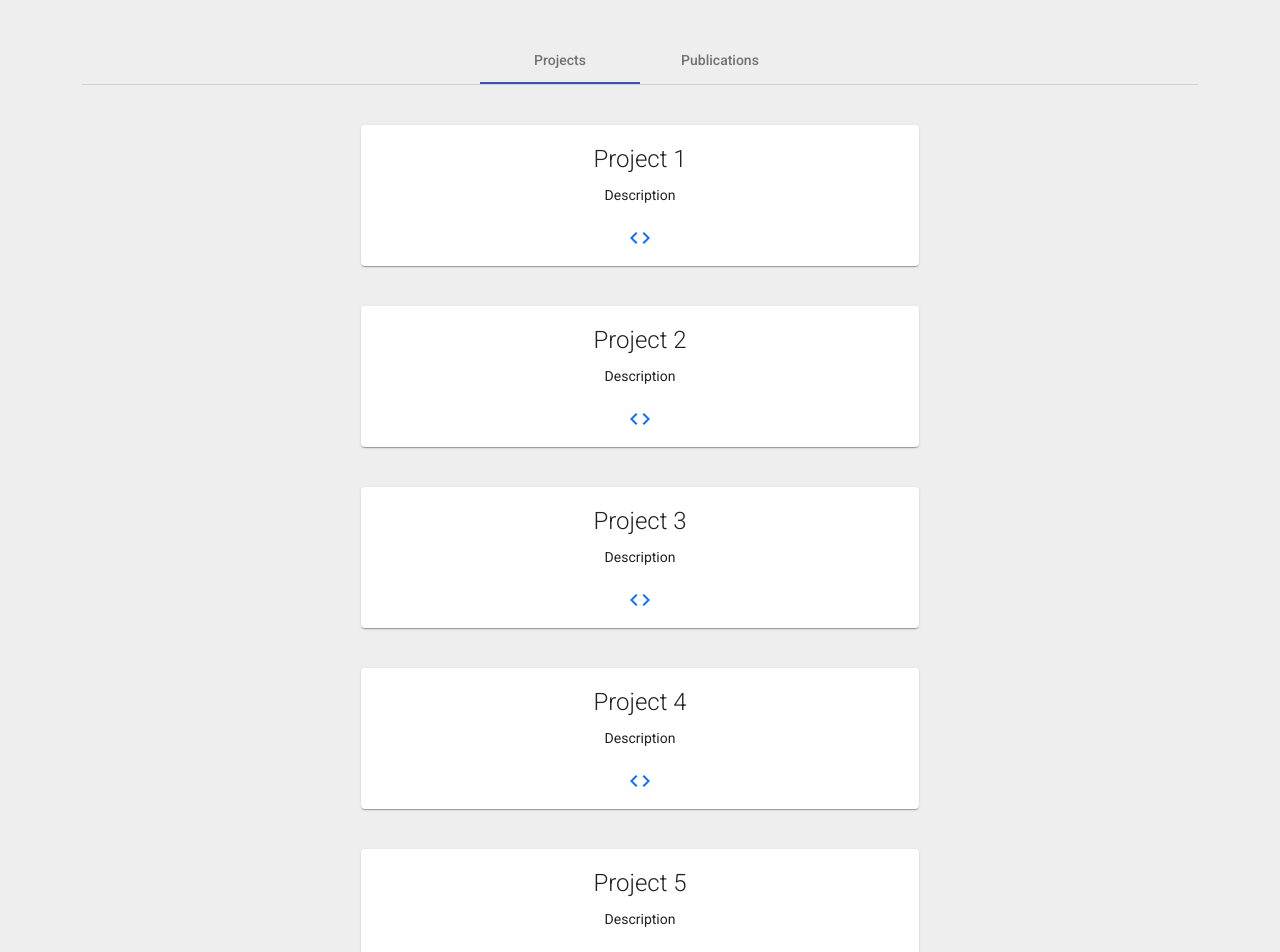
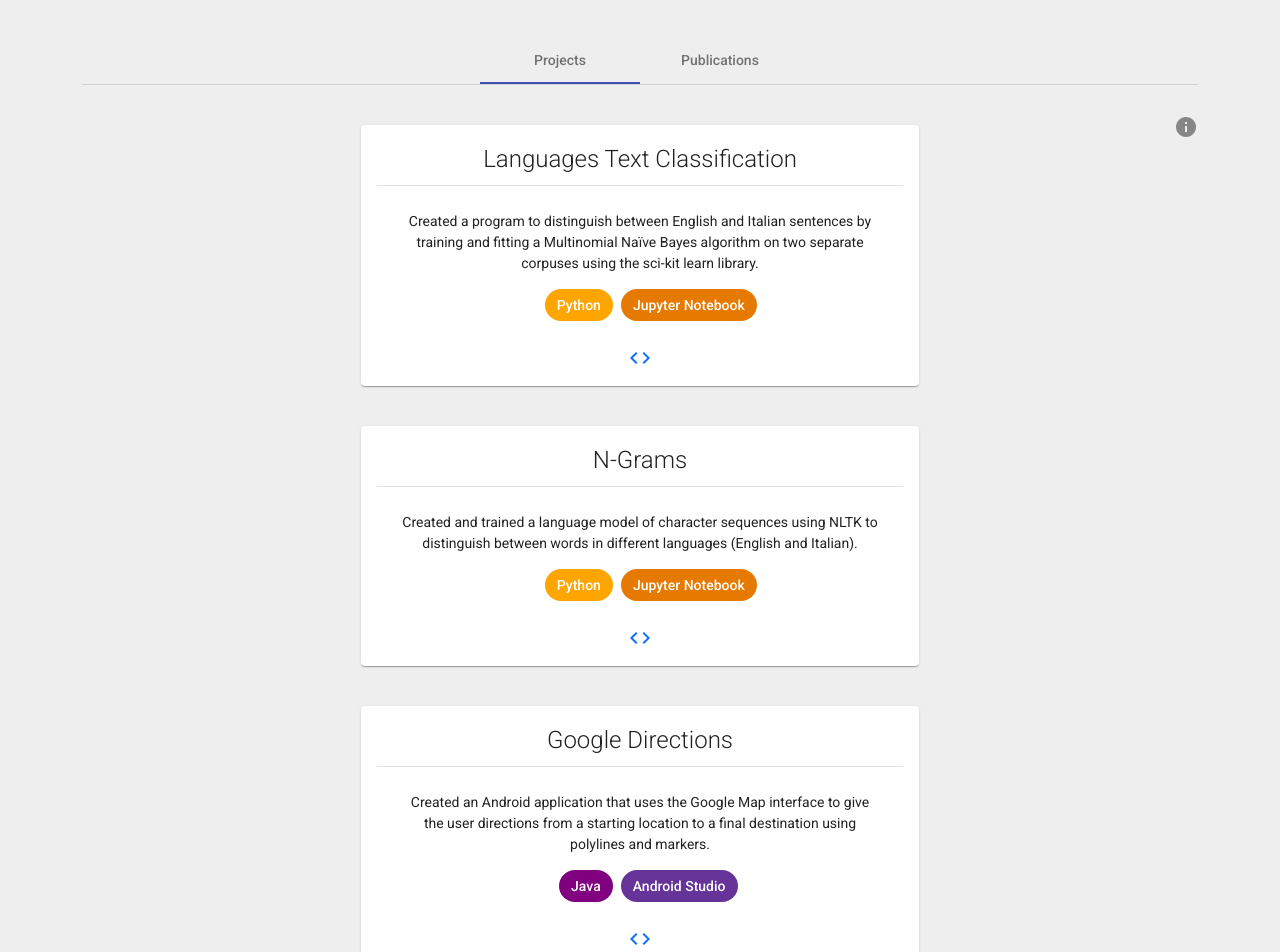
Before and after one commit to abenedi4/abenedi4.github.io, an Angular app: page /projects in a window 1280 px wide. Shown: the part 80-1032 px from the top of the page. Built offline with nearby package versions, Linux system fonts and the light colour scheme.

Commit message:
Finished projects section

```diff
--- a/src/app/projects/projects.component.css
+++ b/src/app/projects/projects.component.css
@@ -8,3 +8,50 @@ mat-card-title {
     font-size: x-large;
     font-weight: lighter;
 }
+
+.pad {
+    padding: 25px 0;
+    margin: 0 25px;
+}
+
+.chip-orng {
+    background-color: orange;
+    color: white;
+    border-radius: 15px;
+    padding: 8px;
+    width: inherit;
+    height: inherit;
+    margin: 2px;
+    white-space: nowrap;
+}
+
+.chip-orng:hover{
+    background-color: rgb(204, 133, 2);
+    color: rgb(218, 218, 218);
+}
+
+.chip-blue {
+    background-color: dodgerblue;
+    color: white;
+    border-radius: 15px;
+    padding: 8px;
+    width: inherit;
+    height: inherit;
+}
+
+.chip-blue:hover{
+    background-color: rgb(13, 105, 197);
+    color: rgb(218, 218, 218);
+}
+
+.icon {
+    margin-top: 30px;
+    color: rgb(31, 31, 31);
+    opacity: 50%;
+    float:right;
+    cursor: default;
+}
+
+.icon:hover{
+    opacity: 100%;
+}
--- a/src/app/projects/projects.component.html
+++ b/src/app/projects/projects.component.html
@@ -4,52 +4,33 @@
         <div class="col" style="text-align: center;">
 
             <mat-tab-group mat-align-tabs="center">
+
                 <mat-tab label="Projects">
-
-                    <mat-card>
-                        <mat-card-title>Project 1</mat-card-title>
+                    <span class="material-icons icon"
+                    matTooltip="This is not a comphrehensive list. More coding examples can be found on my Github page.">
+                        info
+                        </span>
+                    <mat-card style="text-align: center;">
+                        <mat-card-title>Languages Text Classification</mat-card-title>
                         <mat-card-content>
-                            <div>
-                            Description
+                            <span style="width: inherit">
+                                <mat-divider></mat-divider>
+                            </span>
+                            <div class="pad">
+                                Created a program to distinguish between English and Italian sentences by training and fitting a Multinomial Naïve
+                                Bayes algorithm on two separate corpuses using the sci-kit learn library.
+                                <br>
+                                <div style="justify-content: center; text-align: center; padding-left: 30%; padding-top: 15px;">
+                                    <mat-chip-list aria-orientation="">
+                                        <mat-chip style="background-color:orange; color:white">Python</mat-chip>
+                                        <mat-chip style="background-color:rgb(230, 122, 0); color:white">Jupyter Notebook</mat-chip>
+                                    </mat-chip-list>
+                                </div>
                             </div>
                             <div>
-                                <a href="https://github.com/abenedi4" target="_blank" matTooltip="Project Code"
+                                <a href="https://github.com/abenedi4/Natural-Language-Processing/blob/master/Text%20Classification/Module%205%20Assignment.ipynb" target="_blank" matTooltip="Project Code"
                                 aria-label="Link to Code">
-                                    <span class="material-icons" style="padding-top: 20px;">
-                                        code
-                                    </span>
-                                </a>
-                            </div>
-                        </mat-card-content>
-                    </mat-card>
-
-                    <mat-card>
-                        <mat-card-title>Project 2</mat-card-title>
-                        <mat-card-content>
-                            <div>
-                            Description
-                            </div>
-                            <div>
-                                <a href="https://github.com/abenedi4" target="_blank" matTooltip="Project Code"
-                                aria-label="Link to Code">
-                                    <span class="material-icons" style="padding-top: 20px;">
-                                        code
-                                    </span>
-                                </a>
-                            </div>
-                        </mat-card-content>
-                    </mat-card>
-
-                    <mat-card>
-                        <mat-card-title>Project 3</mat-card-title>
-                        <mat-card-content>
-                            <div>
-                            Description
-                            </div>
-                            <div>
-                                <a href="https://github.com/abenedi4" target="_blank" matTooltip="Project Code"
-                                aria-label="Link to Code">
-                                    <span class="material-icons" style="padding-top: 20px;">
+                                    <span class="material-icons">
                                         code
                                     </span>
                                 </a>
@@ -57,15 +38,25 @@
                         </mat-card-content>
                     </mat-card>
                     <mat-card>
-                        <mat-card-title>Project 4</mat-card-title>
+                        <mat-card-title>N-Grams</mat-card-title>
                         <mat-card-content>
-                            <div>
-                            Description
+                            <span style="width: inherit">
+                                <mat-divider></mat-divider>
+                            </span>
+                            <div class="pad">
+                                Created and trained a language model of character sequences using NLTK to distinguish between words in different languages (English and Italian).
+                                <br>
+                                <div style="justify-content: center; text-align: center; padding-left: 30%; padding-top: 15px;">
+                                    <mat-chip-list aria-orientation="">
+                                        <mat-chip style="background-color:orange; color:white">Python</mat-chip>
+                                        <mat-chip style="background-color:rgb(230, 122, 0); color:white">Jupyter Notebook</mat-chip>
+                                    </mat-chip-list>
+                                </div>
                             </div>
                             <div>
-                                <a href="https://github.com/abenedi4" target="_blank" matTooltip="Project Code"
+                                <a href="https://github.com/abenedi4/Natural-Language-Processing/blob/master/Ngrams/Assignment2.ipynb" target="_blank" matTooltip="Project Code"
                                 aria-label="Link to Code">
-                                    <span class="material-icons" style="padding-top: 20px;">
+                                    <span class="material-icons">
                                         code
                                     </span>
                                 </a>
@@ -73,15 +64,52 @@
                         </mat-card-content>
                     </mat-card>
                     <mat-card>
-                        <mat-card-title>Project 5</mat-card-title>
+                        <mat-card-title>Google Directions</mat-card-title>
                         <mat-card-content>
-                            <div>
-                            Description
+                            <span style="width: inherit">
+                                <mat-divider></mat-divider>
+                            </span>
+                            <div class="pad">
+                                Created an Android application that uses the Google Map interface to give the user directions from a starting
+                                location to a final destination using polylines and markers.
+                                <br>
+                                <div style="justify-content: center; text-align: center; padding-left: 33%; padding-top: 15px;">
+                                    <mat-chip-list aria-orientation="">
+                                        <mat-chip style="background-color:purple; color:white">Java</mat-chip>
+                                        <mat-chip style="background-color:rebeccapurple; color:white">Android Studio</mat-chip>
+                                    </mat-chip-list>
+                                </div>
                             </div>
                             <div>
-                                <a href="https://github.com/abenedi4" target="_blank" matTooltip="Project Code"
+                                <a href="https://github.com/abenedi4/5180-Mobile-App-Development/tree/master/IC132" target="_blank" matTooltip="Project Code"
                                 aria-label="Link to Code">
-                                    <span class="material-icons" style="padding-top: 20px;">
+                                    <span class="material-icons">
+                                        code
+                                    </span>
+                                </a>
+                            </div>
+                        </mat-card-content>
+                    </mat-card>
+                    <mat-card>
+                        <mat-card-title>News Application</mat-card-title>
+                        <mat-card-content>
+                            <span style="width: inherit">
+                                <mat-divider></mat-divider>
+                            </span>
+                            <div class="pad">
+                                Created an Android application using a news JSON API to allow users to filter categories of news and browse top headlines.
+                                <br>
+                                <div style="justify-content: center; text-align: center; padding-left: 33%; padding-top: 15px;">
+                                    <mat-chip-list aria-orientation="">
+                                        <mat-chip style="background-color:purple; color:white">Java</mat-chip>
+                                        <mat-chip style="background-color:rebeccapurple; color:white">Android Studio</mat-chip>
+                                    </mat-chip-list>
+                                </div>
+                            </div>
+                            <div>
+                                <a href="https://github.com/abenedi4/5180-Mobile-App-Development/tree/master/IC06" target="_blank" matTooltip="Project Code"
+                                aria-label="Link to Code">
+                                    <span class="material-icons">
                                         code
                                     </span>
                                 </a>
@@ -90,17 +118,40 @@
                     </mat-card>
                 </mat-tab>
                 <mat-tab label="Publications">
-
                     <mat-card>
-                        <mat-card-title>Publication 1</mat-card-title>
+                        <mat-card-title>Custom "Caring IDE" for Online Offering of CS1</mat-card-title>
                         <mat-card-content>
-                            <div>
-                            Description
+                            <span style="width: inherit">
+                                <mat-divider></mat-divider>
+                            </span>
+                            <div class="pad">
+                                August, 2020 <br>
+                                Conference: Sixth SPLICE Workshop at L@S 2020 “Building an Infrastructure for Computer Science Education Research and Practice at Scale”, At: SPLICE’20, Virtual Event
                             </div>
                             <div>
-                                <a href="https://github.com/abenedi4" target="_blank" matTooltip="Read More"
+                                <a href="https://www.researchgate.net/publication/343558570_Custom_Caring_IDE_for_Online_Offering_of_CS1" target="_blank" matTooltip="Read More"
                                 aria-label="Link to Code">
-                                    <span class="material-icons" style="padding-top: 20px;">
+                                    <span class="material-icons">
+                                        read_more
+                                    </span>
+                                </a>
+                            </div>
+                        </mat-card-content>
+                    </mat-card>
+                    <mat-card>
+                        <mat-card-title>Scaffolding a Team-based Active Learning Course to Engage Students: A Multidimensional Approach</mat-card-title>
+                        <mat-card-content>
+                            <span style="width: inherit">
+                                <mat-divider></mat-divider>
+                            </span>
+                            <div class="pad">
+                                June, 2020 <br>
+                               Conference: 2020 ASEE Annual Conference & Exposition At: Montreal, CA
+                            </div>
+                            <div>
+                                <a href="https://www.researchgate.net/publication/342184002_Scaffolding_a_Team-based_Active_Learning_Course_to_Engage_Students_A_Multidimensional_Approach" target="_blank" matTooltip="Read More"
+                                aria-label="Link to Code">
+                                    <span class="material-icons">
                                         read_more
                                     </span>
                                 </a>
--- a/src/app/resume/resume.component.css
+++ b/src/app/resume/resume.component.css
@@ -57,3 +57,16 @@ button{
     margin-bottom: 75px;
     width:initial;
 }
+
+.icon {
+    color: rgb(31, 31, 31);
+    opacity: 50%;
+    font-size: 18px;
+    vertical-align: middle;
+    margin-left: 5px;
+    cursor: default;
+}
+
+.icon:hover{
+    opacity: 100%;
+}
--- a/src/app/resume/resume.component.html
+++ b/src/app/resume/resume.component.html
@@ -13,6 +13,11 @@
                     <ul class="none">
                         <li>
                             <div style="font-weight: bolder;">University of North Carolina at Charlotte - May, 2022
+                                <span class="material-icons icon"
+                                matTooltip="The reason for my overlapping expected graduation dates between my M.S. and B.S. is due to the Early Entry Program.
+                                This allows me to take graduate courses while completing my B.S. degree." matTooltipPosition="right">
+                                    info
+                                </span>
                             </div>
                             <em>Master of Science, Computer Science</em>
                             <br>
@@ -117,6 +122,34 @@
             </mat-card-content>
     </mat-card>
     <div id="wrapper">
-    <button mat-raised-button routerLink="/projects" routerLinkActive="active">Go To My Projects</button>
+        <a href="https://github.com/abenedi4/resume/blob/master/Resume.pdf" target="_blank">
+        <button mat-raised-button
+        style="font-size: 15pt;
+            font-weight: lighter;
+            padding: 8px 10px;
+            margin-right: 20px;
+            ">
+            <span style="padding-left: 10px;">Download Resume</span>
+
+            <span class="material-icons myblue"
+            style="font-size: xx-large;
+            padding-left: 8px;">
+                save_alt
+                </span></button></a>
+        <button mat-raised-button
+        style="font-size: 15pt;
+        font-weight: lighter;
+        padding: 8px 10px;
+        "
+        routerLink="/projects"
+        routerLinkActive="active">
+
+            <span style="padding-left: 10px;">Projects</span>
+            <span class="material-icons myblue"
+            style="font-size: xx-large;
+            padding-left: 8px;">
+                arrow_forward
+                </span>
+        </button>
     </div>
 </div>
```
Also changed, not shown: src/app/aboutme/aboutme.component.html (+8 -8 lines).
